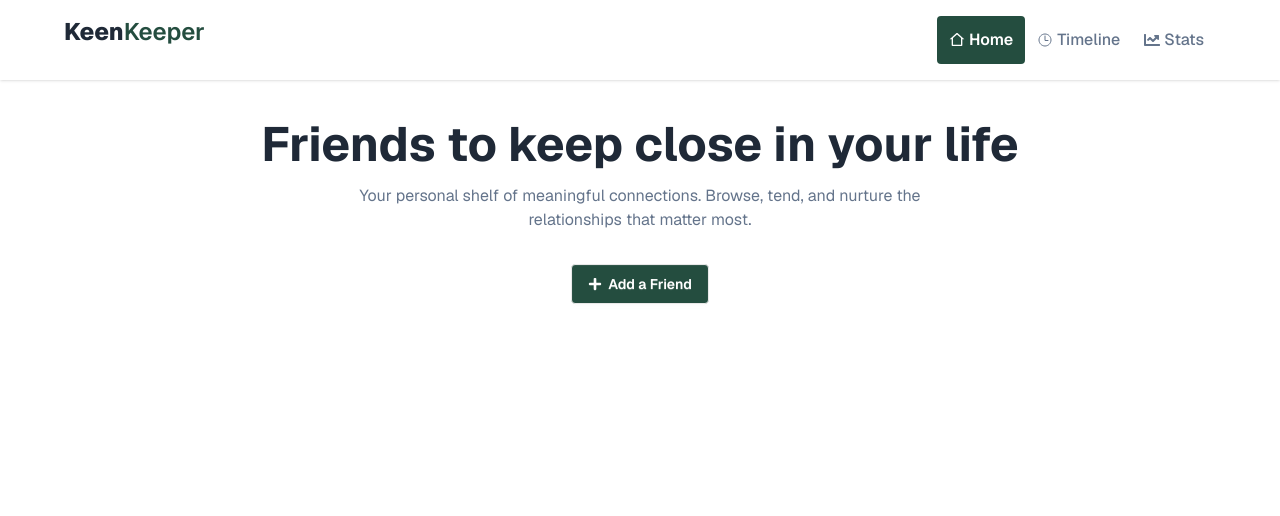
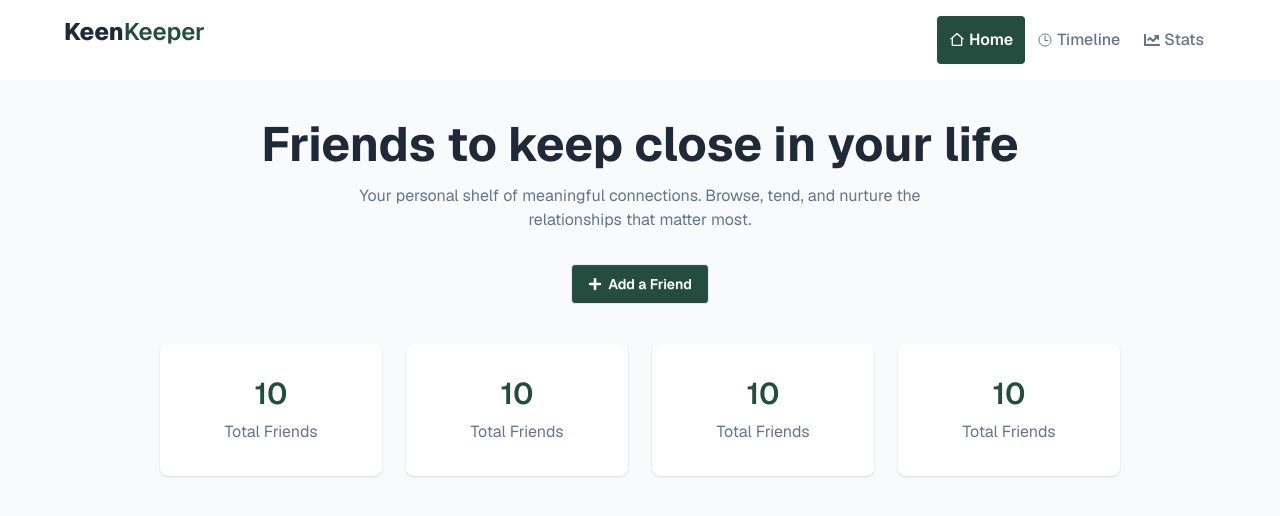
Before and after one commit to ajwadhussain-shadman/KeenKeeper, a React (Vite) app: page / in a window 1280 px wide. Shown: the top 516 px of the page. Built offline with nearby package versions, Linux system fonts and the light colour scheme.

Commit message:
banner section done

```diff
--- a/src/components/HomePage/Banner.jsx
+++ b/src/components/HomePage/Banner.jsx
@@ -3,12 +3,33 @@ import { FaPlus } from 'react-icons/fa';
 
 const Banner = () => {
     return (
-        <div className='text-center space-y-4 py-10'>
+        <div className='text-center space-y-4 py-10 md:w-3/4 w-11/12 mx-auto'>
             <h2 className='text-[#1F2937] font-bold md:text-5xl text-3xl'>Friends to keep close in your life</h2>
             <p className='text-[#64748B] '>
                 Your personal shelf of meaningful connections. Browse, tend, and nurture the <br />relationships that matter most.
             </p>
             <button className='btn mt-4 bg-[#244D3F] text-white font-semibold'><FaPlus />Add a Friend</button>
+        {/* Summery Card */}
+              <div className='grid grid-cols-2 md:grid-cols-4 justify-between my-6 gap-6 '>
+                <div className='p-8 text-center space-y-2 shadow rounded-lg bg-white'>
+                    <p className='font-semibold text-3xl text-[#244D3F]'>10</p>
+                    <p  className='text-[#64748B]'>Total Friends</p>
+                </div>
+                <div className='p-8 text-center space-y-2 shadow rounded-lg bg-white'>
+                    <p className='font-semibold text-3xl text-[#244D3F]'>10</p>
+                    <p  className='text-[#64748B]'>Total Friends</p>
+                </div>
+                <div className='p-8 text-center space-y-2 shadow rounded-lg bg-white'>
+                    <p className='font-semibold text-3xl text-[#244D3F]'>10</p>
+                    <p  className='text-[#64748B]'>Total Friends</p>
+                </div>
+                <div className='p-8 text-center space-y-2 shadow rounded-lg bg-white'>
+                    <p className='font-semibold text-3xl text-[#244D3F]'>10</p>
+                    <p  className='text-[#64748B]'>Total Friends</p>
+                </div>
+
+              </div>
+
         </div>
     );
 };
--- a/src/components/HomePage/HomePage.jsx
+++ b/src/components/HomePage/HomePage.jsx
@@ -3,7 +3,7 @@ import Banner from './banner';
 
 const HomePage = () => {
     return (
-        <div>
+        <div className='bg-[#F8FAFC]'>
        <Banner></Banner>
         </div>
     );
--- a/src/index.css
+++ b/src/index.css
@@ -1,6 +1,7 @@
 @import url('https://fonts.googleapis.com/css2?family=Geist:wght@100..900&display=swap');
-*{
+@import "tailwindcss";
+@plugin "daisyui";
+
+* {
     font-family: "Geist", sans-serif;
 }
-@import "tailwindcss";
-@plugin "daisyui";
--- a/src/layout/RootLayout.jsx
+++ b/src/layout/RootLayout.jsx
@@ -4,7 +4,7 @@ import { Outlet } from 'react-router';
 
 const RootLayout = () => {
     return (
-        <div>
+        <div className=''>
             <Navbar></Navbar>
             <Outlet></Outlet>
         </div>
--- a/vite.config.js
+++ b/vite.config.js
@@ -5,4 +5,9 @@ import tailwindcss from '@tailwindcss/vite'
 // https://vite.dev/config/
 export default defineConfig({
   plugins: [react(),tailwindcss()],
+   server: {
+    watch: {
+      usePolling: true,
+    }
+  }
 })
```
